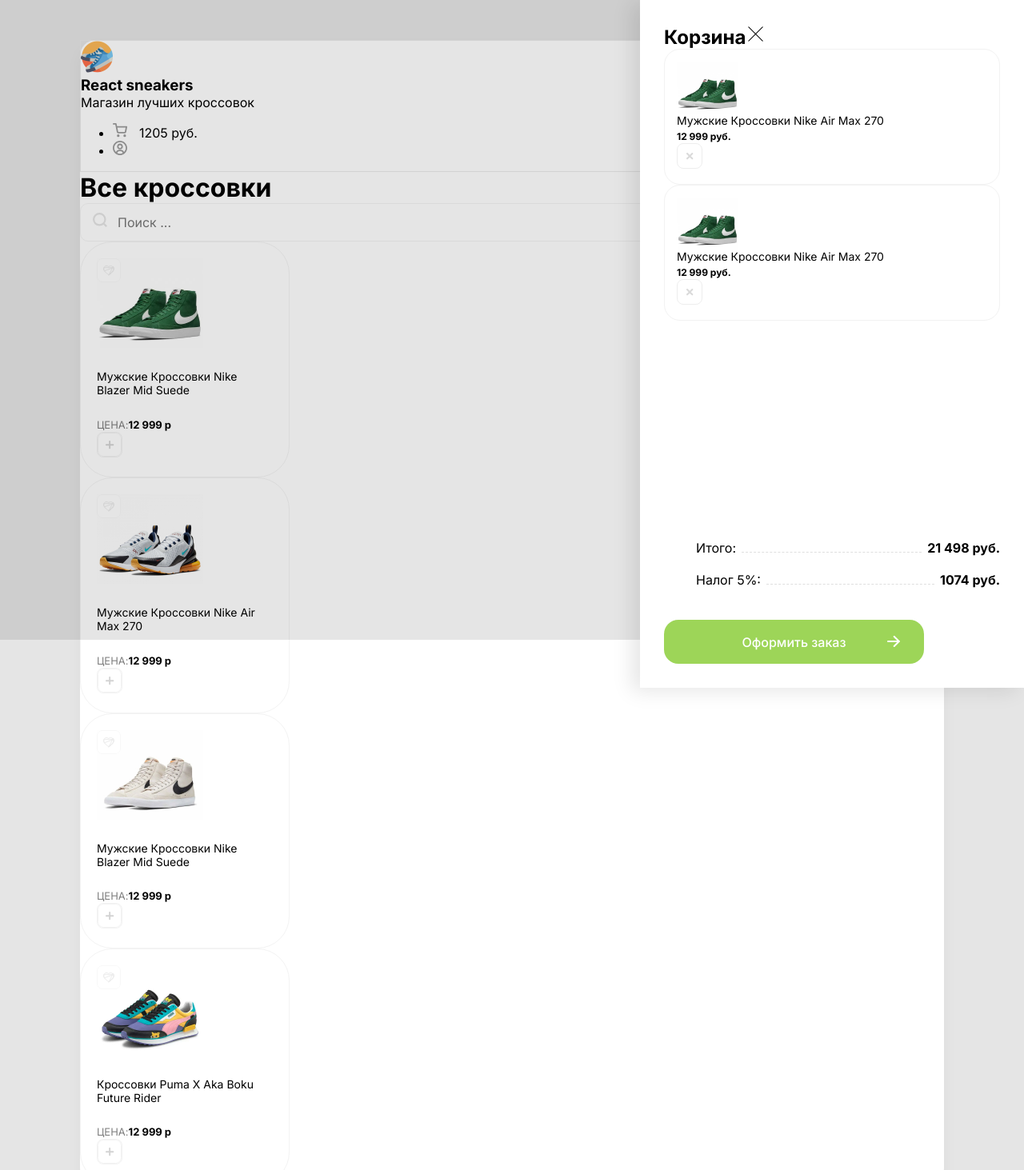
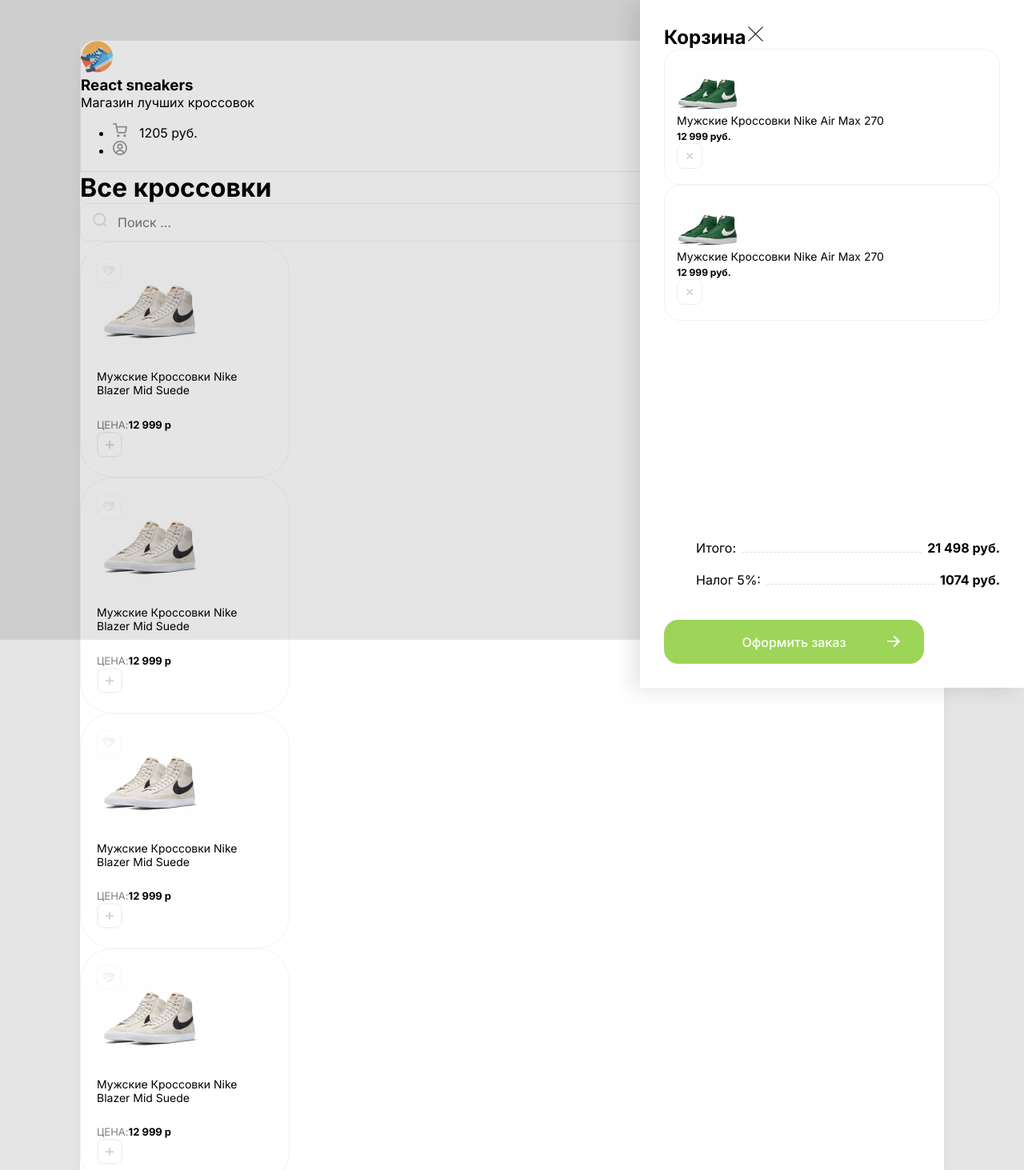
Before and after one commit to IliaMD/react-sneakers, a React (Create React App) app: page / in a window 1280 px wide. Shown: the top 1463 px of the page at 80% size. Built offline with nearby package versions, Linux system fonts and the light colour scheme.

Commit message:
create components: header,drawer,card

```diff
--- a/src/App.js
+++ b/src/App.js
@@ -1,83 +1,12 @@
+import Card from "./components/Card";
+import Header from "./components/Header";
+import Drawer from "./components/Drawer";
+
 function App() {
   return (
     <div className="wrapper clear">
-      <div className="overlay">
-        <div className="drawer">
-          <h2 className="d-flex justify-between mb-30">
-            Корзина
-            <img
-              width={25}
-              height={25}
-              src="/img/close-cart.png"
-              className="cu-p"
-            />
-          </h2>
-
-          <div className="cartItems">
-            <div className="cartItem d-flex align-center mb-20">
-              <div
-                style={{ backgroundImage: "url(/img/sneakers/sneak1.jpg)" }}
-                className="cartItem_img"
-              ></div>
-              <div className="mr-20">
-                <p className="mb-5">Мужские Кроссовки Nike Air Max 270</p>
-                <b>12 999 руб.</b>
-              </div>
-              <img className="removeBtn" src="/img/remove.svg" alt="remove" />
-            </div>
-
-            <div className="cartItem d-flex align-center mb-20">
-              <div
-                style={{ backgroundImage: "url(/img/sneakers/sneak1.jpg)" }}
-                className="cartItem_img"
-              ></div>
-              <div className="mr-20">
-                <p className="mb-5">Мужские Кроссовки Nike Air Max 270</p>
-                <b>12 999 руб.</b>
-              </div>
-              <img className="removeBtn" src="/img/remove.svg" alt="remove" />
-            </div>
-          </div>
-
-          <div className="cartTotalBlock">
-            <ul>
-              <li>
-                <span>Итого: </span>
-                <div></div>
-                <b>21 498 руб.</b>
-              </li>
-              <li>
-                <span>Налог 5%: </span>
-                <div></div>
-                <b>1074 руб. </b>
-              </li>
-            </ul>
-            <button className="greenButton">
-              Оформить заказ <img src="/img/arrow.svg" alt="arrow" />
-            </button>
-          </div>
-        </div>
-      </div>
-
-      <header className="d-flex justify-between align-center p-40">
-        <div className="d-flex align-center">
-          <img width={40} height={40} src="/img/logo.png" alt="logo" />
-          <div>
-            <h3 className="text-uppercase">React sneakers </h3>
-            <p className="opacity-5git "> Магазин лучших кросcовок</p>
-          </div>
-        </div>
-        <ul className="d-flex ">
-          <li className="mr-30">
-            <img width={18} height={18} src="/img/cart.svg" alt="cart" />
-            <span>1205 руб.</span>
-          </li>
-          <li>
-            <img width={18} height={18} src="/img/user.svg" alt="user" />
-          </li>
-        </ul>
-      </header>
-
+      <Drawer />
+      <Header />
       <div className="content p-40">
         <div className="d-flex align-center mb-40 justify-between">
           <h1>Все кроссовки</h1>
@@ -87,109 +16,10 @@
           </div>
         </div>
         <div className="d-flex">
-          <div className="card">
-            <div className="favorite">
-              <img src="/img/heart-unliked.svg" alt="unliked" />
-            </div>
-            <img
-              width={133}
-              height={112}
-              src="/img/sneakers/sneak1.jpg"
-              alt="sneakers"
-            />
-            <h5>Мужские Кроссовки Nike Blazer Mid Suede</h5>
-            <div className="d-flex justify-between align-center">
-              <div className="d-flex flex-column r">
-                <span>Цена:</span>
-                <b>12 999 р</b>
-              </div>
-              <img
-                className="btn-plus"
-                width={11}
-                height={11}
-                src="/img/btn-plus.svg"
-                alt="plus"
-              />
-            </div>
-          </div>
-
-          <div className="card">
-            <div className="favorite">
-              <img src="/img/heart-unliked.svg" alt="unliked" />
-            </div>
-            <img
-              width={133}
-              height={112}
-              src="/img/sneakers/sneak2.jpg"
-              alt="sneakers"
-            />
-            <h5>Мужские Кроссовки Nike Air Max 270</h5>
-            <div className="d-flex justify-between align-center">
-              <div className="d-flex flex-column r">
-                <span>Цена:</span>
-                <b>12 999 р</b>
-              </div>
-              <img
-                className="btn-plus"
-                width={11}
-                height={11}
-                src="/img/btn-plus.svg"
-                alt="plus"
-              />
-            </div>
-          </div>
-
-          <div className="card">
-            <div className="favorite">
-              <img src="/img/heart-unliked.svg" alt="unliked" />
-            </div>
-            <img
-              width={133}
-              height={112}
-              src="/img/sneakers/sneak3.jpg"
-              alt="sneakers"
-            />
-            <h5>Мужские Кроссовки Nike Blazer Mid Suede</h5>
-            <div className="d-flex justify-between align-center">
-              <div className="d-flex flex-column r">
-                <span>Цена:</span>
-                <b>12 999 р</b>
-              </div>
-              <img
-                className="btn-plus"
-                width={11}
-                height={11}
-                src="/img/btn-plus.svg"
-                alt="plus"
-              />
-            </div>
-          </div>
-
-          <div className="card">
-            <div className="favorite">
-              <img src="/img/heart-unliked.svg" alt="unliked" />
-            </div>
-            <img
-              width={133}
-              height={112}
-              src="/img/sneakers/sneak4.jpg"
-              alt="sneakers"
-            />
-            <h5>Кроссовки Puma X Aka Boku Future Rider</h5>
-            <div className="d-flex justify-between align-center">
-              <div className="d-flex flex-column r">
-                <span>Цена:</span>
-                <b>12 999 р</b>
-              </div>
-              <img
-                className="btn-plus"
-                width={11}
-                height={11}
-                src="/img/btn-plus.svg"
-                alt="plus"
-              />
-            </div>
-          </div>
+          <Card />
+          <Card />
+          <Card />
+          <Card />
         </div>
       </div>
     </div>
--- /dev/null
+++ b/src/components/Card.js
@@ -0,0 +1,31 @@
+function Card() {
+  return (
+    <div className="card">
+      <div className="favorite">
+        <img src="/img/heart-unliked.svg" alt="unliked" />
+      </div>
+      <img
+        width={133}
+        height={112}
+        src="/img/sneakers/sneak3.jpg"
+        alt="sneakers"
+      />
+      <h5>Мужские Кроссовки Nike Blazer Mid Suede</h5>
+      <div className="d-flex justify-between align-center">
+        <div className="d-flex flex-column r">
+          <span>Цена:</span>
+          <b>12 999 р</b>
+        </div>
+        <img
+          className="btn-plus"
+          width={11}
+          height={11}
+          src="/img/btn-plus.svg"
+          alt="plus"
+        />
+      </div>
+    </div>
+  );
+}
+
+export default Card;
--- /dev/null
+++ b/src/components/Drawer.js
@@ -0,0 +1,63 @@
+function Drawer() {
+  return (
+    <div style={{}} className="overlay">
+      <div className="drawer">
+        <h2 className="d-flex justify-between mb-30">
+          Корзина
+          <img
+            width={25}
+            height={25}
+            src="/img/close-cart.png"
+            className="cu-p"
+          />
+        </h2>
+
+        <div className="cartItems">
+          <div className="cartItem d-flex align-center mb-20">
+            <div
+              style={{ backgroundImage: "url(/img/sneakers/sneak1.jpg)" }}
+              className="cartItem_img"
+            ></div>
+            <div className="mr-20">
+              <p className="mb-5">Мужские Кроссовки Nike Air Max 270</p>
+              <b>12 999 руб.</b>
+            </div>
+            <img className="removeBtn" src="/img/remove.svg" alt="remove" />
+          </div>
+
+          <div className="cartItem d-flex align-center mb-20">
+            <div
+              style={{ backgroundImage: "url(/img/sneakers/sneak1.jpg)" }}
+              className="cartItem_img"
+            ></div>
+            <div className="mr-20">
+              <p className="mb-5">Мужские Кроссовки Nike Air Max 270</p>
+              <b>12 999 руб.</b>
+            </div>
+            <img className="removeBtn" src="/img/remove.svg" alt="remove" />
+          </div>
+        </div>
+
+        <div className="cartTotalBlock">
+          <ul>
+            <li>
+              <span>Итого: </span>
+              <div></div>
+              <b>21 498 руб.</b>
+            </li>
+            <li>
+              <span>Налог 5%: </span>
+              <div></div>
+              <b>1074 руб. </b>
+            </li>
+          </ul>
+          <button className="greenButton">
+            Оформить заказ <img src="/img/arrow.svg" alt="arrow" />
+          </button>
+        </div>
+      </div>
+    </div>
+  );
+}
+
+export default Drawer;
--- /dev/null
+++ b/src/components/Header.js
@@ -0,0 +1,24 @@
+function Header() {
+  return (
+    <header className="d-flex justify-between align-center p-40">
+      <div className="d-flex align-center">
+        <img width={40} height={40} src="/img/logo.png" alt="logo" />
+        <div>
+          <h3 className="text-uppercase">React sneakers </h3>
+          <p className="opacity-5git "> Магазин лучших кросcовок</p>
+        </div>
+      </div>
+      <ul className="d-flex ">
+        <li className="mr-30">
+          <img width={18} height={18} src="/img/cart.svg" alt="cart" />
+          <span>1205 руб.</span>
+        </li>
+        <li>
+          <img width={18} height={18} src="/img/user.svg" alt="user" />
+        </li>
+      </ul>
+    </header>
+  );
+}
+
+export default Header;
--- a/src/index.scss
+++ b/src/index.scss
@@ -102,7 +102,7 @@
   display: flex;
   flex-direction: column;
 
-  .items {
+  .cartItems {
     overflow: auto;
     margin-bottom: 40px;
   }
```
